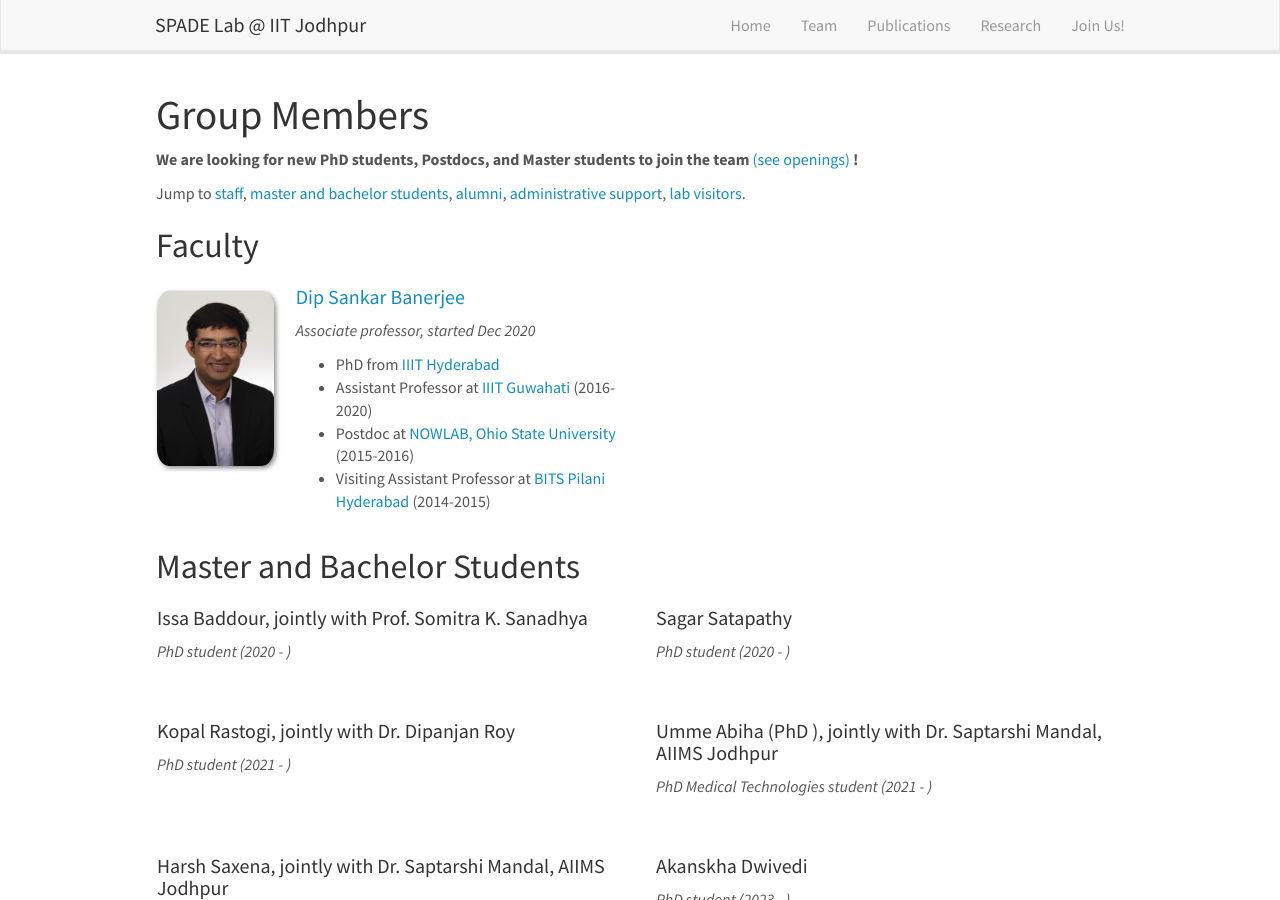
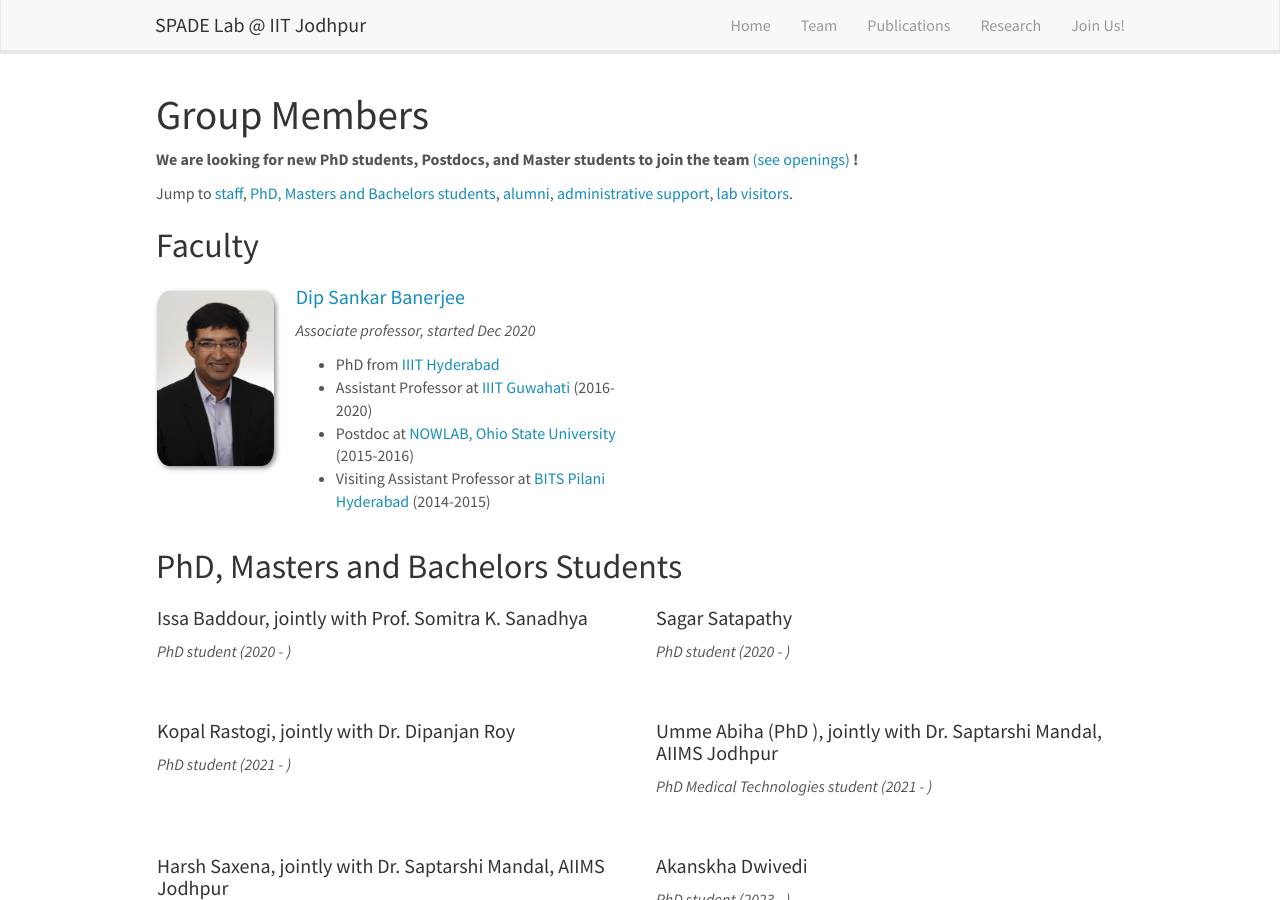
Before and after one commit to SPADE-IITJ/spade-iitj.github.io, a Jekyll site: the page built from _pages/team.md, in a window 1280 px wide and 900 px high. Built offline with Jekyll 4.4.1, drawn with Linux system fonts in a browser that asks for light colours; nearby versions of some CDN libraries.

Commit message:
Fix Typo

```diff
--- a/_pages/team.md
+++ b/_pages/team.md
@@ -11,7 +11,7 @@ permalink: /team/
  **We are  looking for new PhD students, Postdocs, and Master students to join the team** [(see openings)]({{ site.url }}{{ site.baseurl }}/vacancies) **!**
 
 
-Jump to [staff](#staff), [master and bachelor students](#master-and-bachelor-students), [alumni](#alumni), [administrative support](#administrative-support), [lab visitors](#lab-visitors).
+Jump to [staff](#staff), [PhD, Masters and Bachelors students](#master-and-bachelor-students), [alumni](#alumni), [administrative support](#administrative-support), [lab visitors](#lab-visitors).
 
 ## Faculty
 {% assign number_printed = 0 %}
@@ -78,7 +78,7 @@ Jump to [staff](#staff), [master and bachelor students](#master-and-bachelor-stu
 
 
 
-## Master and Bachelor Students
+## PhD, Masters and Bachelors Students
 {% assign number_printed = 0 %}
 {% for member in site.data.students %}
 
```
